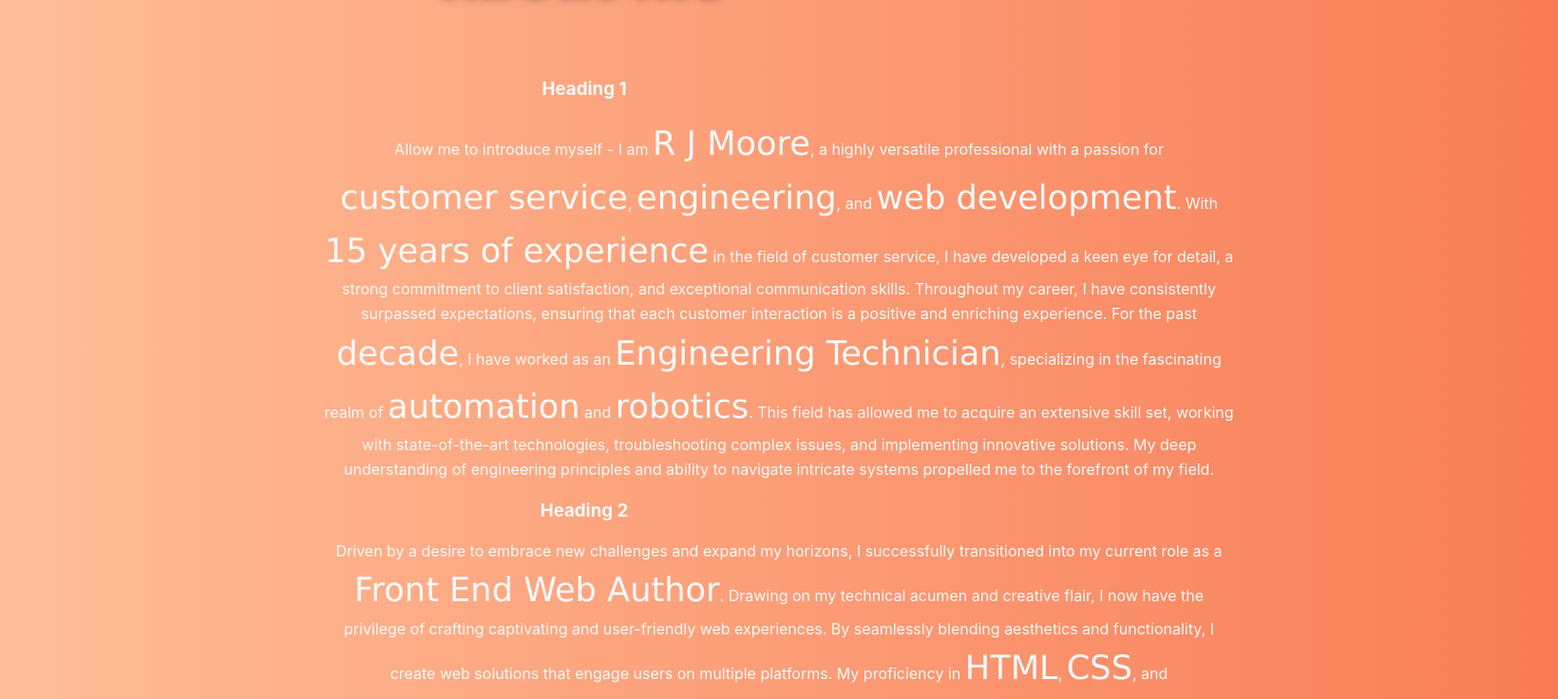
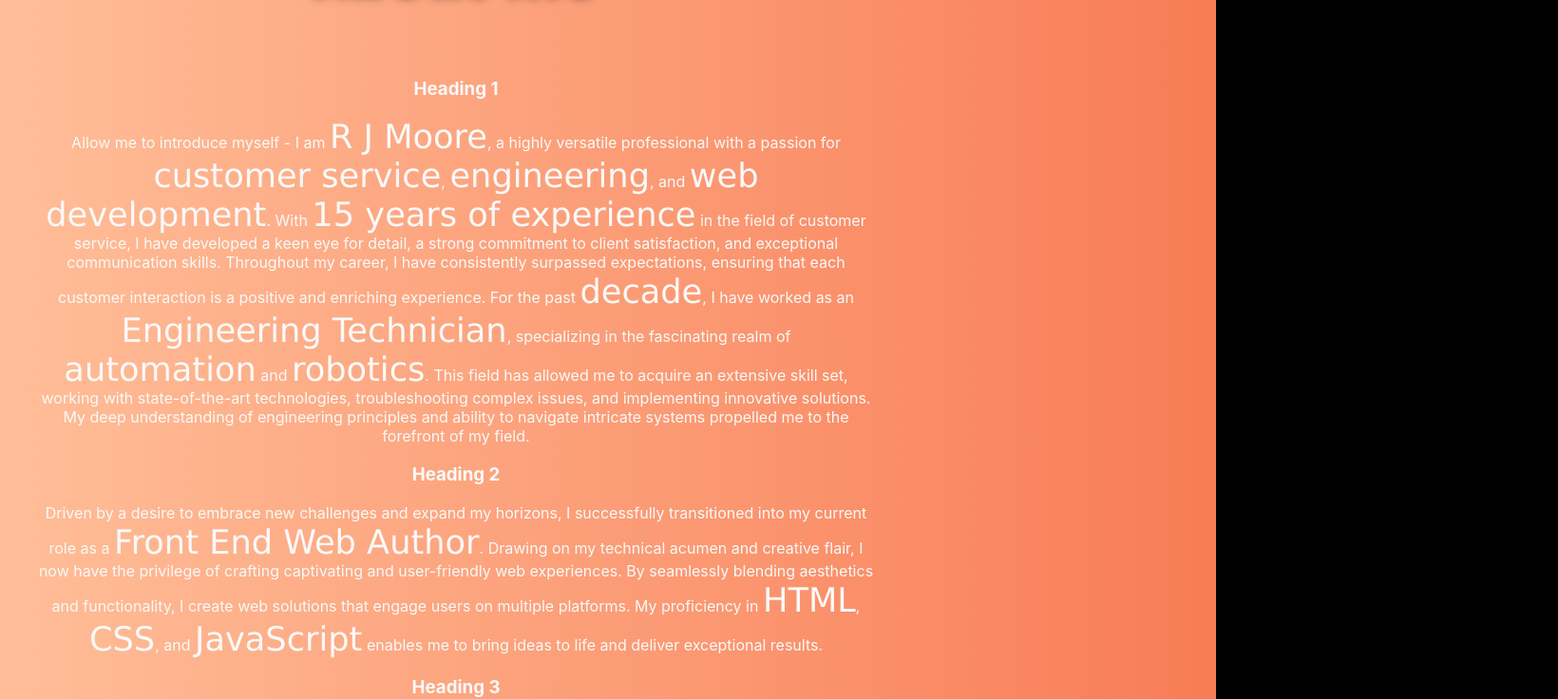
Before and after one commit to rjmoor/gnu.rj.portfolio, a React (Vite) app: page / in a window 1280 px wide. Shown: the part 1310-2046 px from the top of the page at 95% size, 1640 px wide, since content can reach past the window. Built offline with nearby package versions, Linux system fonts and the light colour scheme.

Commit message:
About me section flow fix

```diff
--- a/src/components/styles/welcomeMaster.css
+++ b/src/components/styles/welcomeMaster.css
@@ -211,8 +211,7 @@ article {
 }
 .about-text {
     text-align: center;
-    width: 75vw;
-    transform: translateX(horizontalScroll 10s linear infinite);
+    /* transform: translateX(horizontalScroll 10s linear infinite); */
 }
 .about-content > p {
     font-family: Verdana, Geneva, Tahoma, sans-serif;
--- a/src/index.css
+++ b/src/index.css
@@ -19,11 +19,6 @@ body {
 }
 
 /* Existing Styles */
-p {
-  margin: auto 300px;
-  line-height: 1.6; /* Adjust line height for better readability */
-  margin-bottom: 15px; /* Add margin between paragraphs */
-}
 
 /* Additional styling for other elements as needed */
 
```
